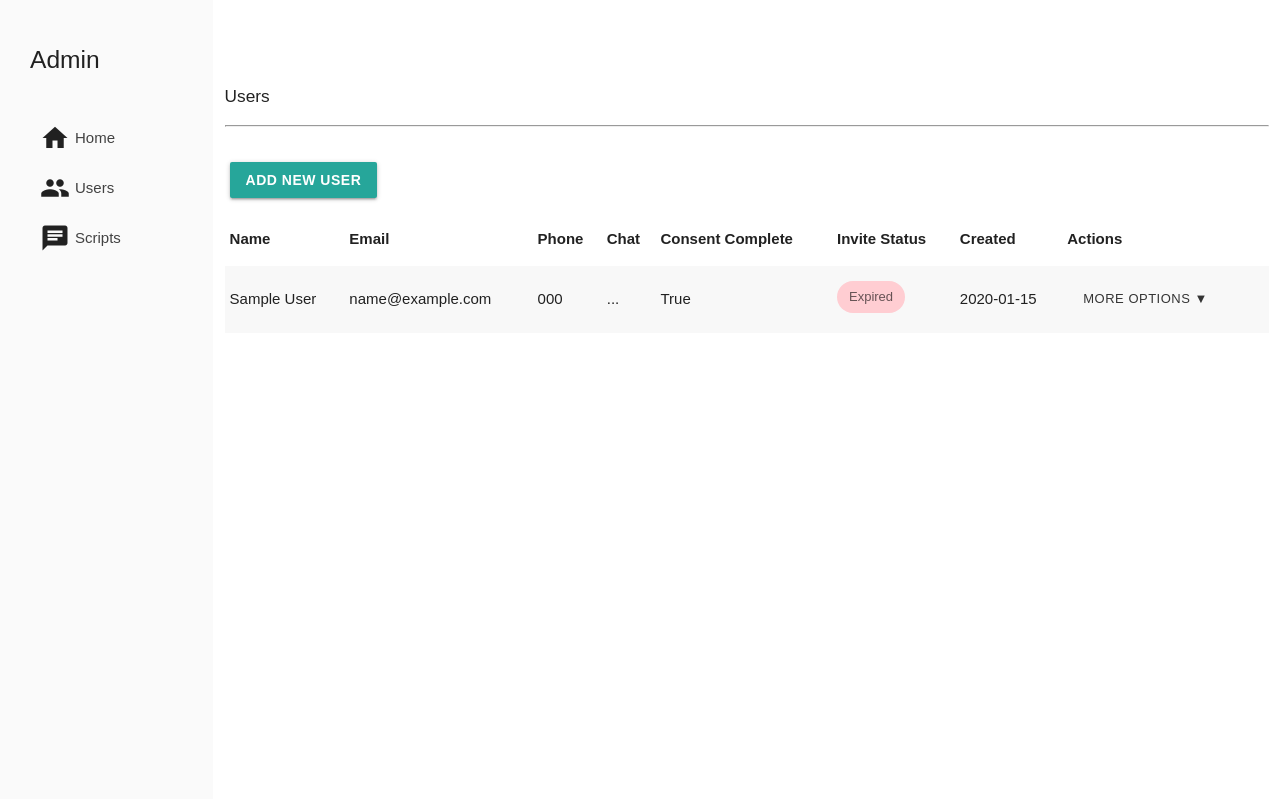
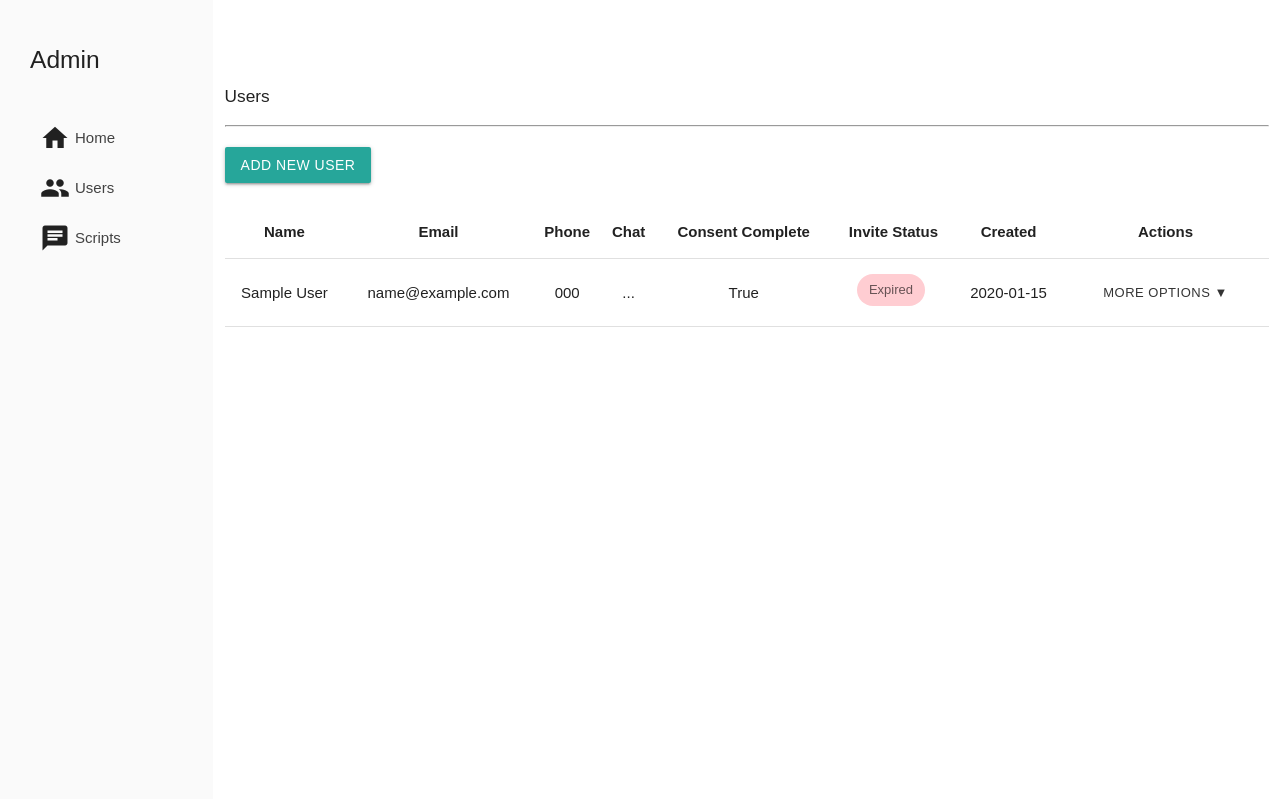
Before and after one commit to UCI-ICTS/mia, a Flask app: page /admin/users in a window 1280 px wide. Shown: the top 799 px of the page. Run offline with Flask 3, Linux system fonts and the light colour scheme; tables that the repository leaves empty hold one stand-in row (values such as "Sample post"); data that the repository does not hold is empty; some libraries are stand-ins or nearby versions.

Commit message:
Changed the table classes for displaying the users table

```diff
--- a/app/templates/users.html
+++ b/app/templates/users.html
@@ -3,11 +3,11 @@
 <div class="col s10" id="admin-main-content">
     <h6>Users</h6>
     <hr>
-    <table class="striped">
+    <a id="addUserBtn" class="waves-effect waves-light btn modal-trigger" href="#add-update-user-modal">Add New User</a>
+    <br>
+    <br>
+    <table class="highlight centered">
         <thead>
-            <tr>
-                <th colspan="7"><a id="addUserBtn" class="waves-effect waves-light btn modal-trigger" href="#add-update-user-modal">Add New User</a></th>
-            </tr>
             <tr>
                 <th>Name</th>
                 <th>Email</th>
```
